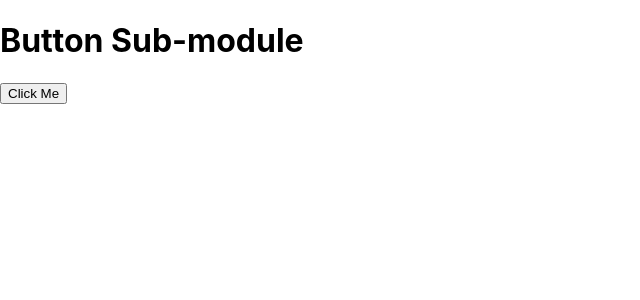
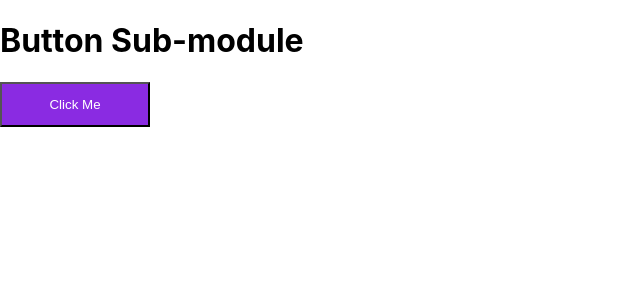
Before and after one commit to esraa-anwar/submodule, a React (Create React App) app: page / in a window 1280 px wide. Shown: the top 300 px of the page, without its empty margins (0-640 px from the left). Built offline with nearby package versions, Linux system fonts and the light colour scheme.

Commit message:
edit btn

```diff
--- a/src/Button.js
+++ b/src/Button.js
@@ -1,9 +1,9 @@
 // Button.js
 import React from 'react';
-
+import "./button.css"
 const Button = ({ onClick, children }) => {
     return (
-        <button onClick={onClick}>
+        <button onClick={onClick} className='btn'>
             {children}
         </button>
     );
--- /dev/null
+++ b/src/button.css
@@ -0,0 +1,7 @@
+.btn {
+
+    height: 45px;
+    width: 150px;
+    background-color: blueviolet;
+    color: #ffff;
+}
```
